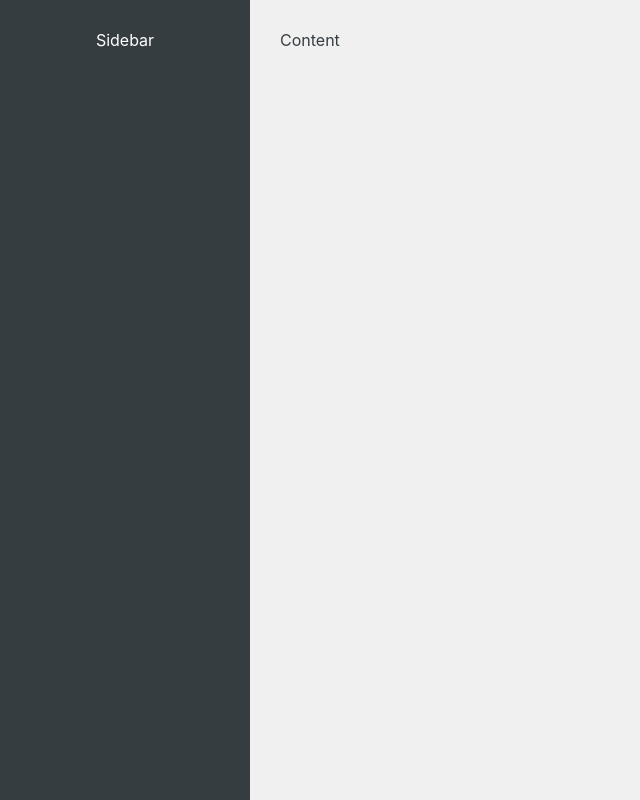
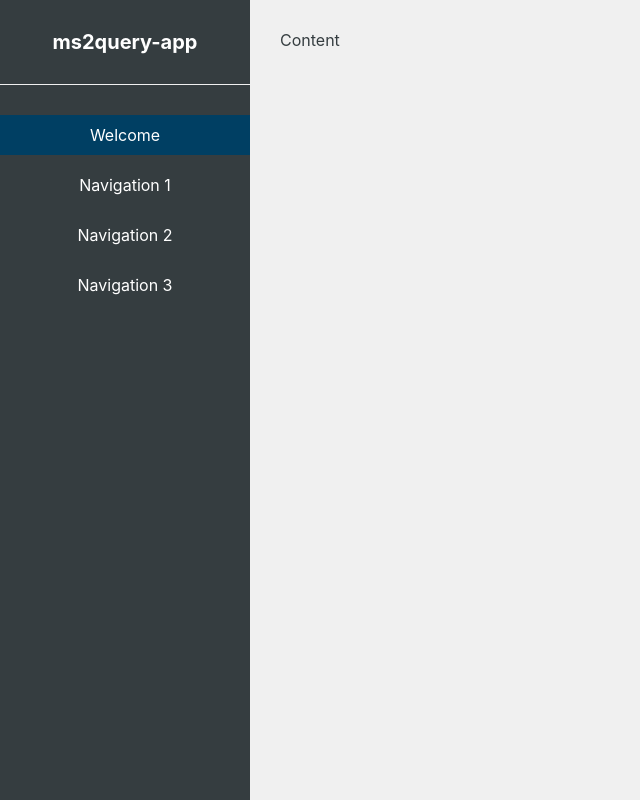
Before and after one commit to iomega/ms2query-app, a Svelte app in the folder frontend/: page / in a window 1280 px wide. Shown: the whole page, without its empty margins (0-640 px from the left). Built offline with nearby package versions, Linux system fonts and the light colour scheme.

Commit message:
Sidebar debug nav-items and styles

```diff
--- a/frontend/src/Sidebar.svelte
+++ b/frontend/src/Sidebar.svelte
@@ -3,7 +3,27 @@
 </script>
 
 <div class="sidebar">
-  Sidebar
+
+  <div class="header">
+      ms2query-app
+  </div>
+
+  <div class="nav-item active">
+      Welcome
+  </div>
+
+  <div class="nav-item">
+      Navigation 1
+  </div>
+
+  <div class="nav-item">
+    Navigation 2
+  </div>
+
+  <div class="nav-item">
+    Navigation 3
+  </div>
+
 </div>
 
 <style lang="scss">
@@ -12,11 +32,29 @@
     top: 0;
     bottom: 0;
     left: 0;
-    padding: 30px;
     text-align: center;
     width: 250px;
     box-sizing: border-box;
     background-color: #353D40;
     color: #FFFFFF;
   }
+
+  .header {
+    font-size: 20px;
+    font-weight: 700;
+    margin-bottom: 30px;
+    padding: 30px;
+    border-bottom: 1px solid #F0F0F0;
+  }
+
+  .nav-item {
+      padding: 10px;
+      margin-bottom: 10px;
+      cursor: pointer;
+
+      &.active, &:hover {
+          background-color: #003F63;
+      }
+
+  }
 </style>
```
